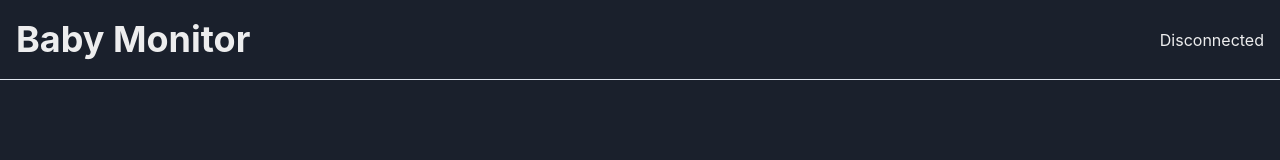
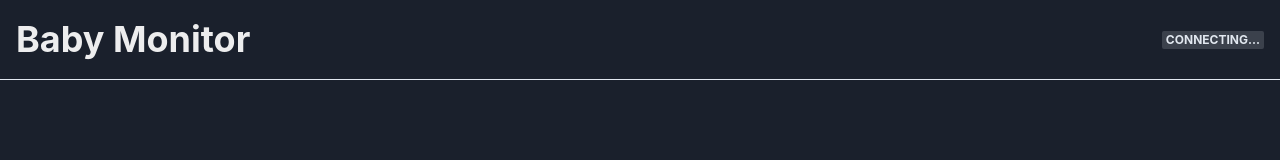
Before and after one commit to rynorris/monitor, a React (Create React App) app in the folder frontend/: page /broadcast in a window 1280 px wide. Shown: the top 160 px of the page. Built offline with nearby package versions, Linux system fonts and the light colour scheme; no server answers.

Commit message:
Improve status indicator

```diff
--- a/frontend/src/components/AppHeader.tsx
+++ b/frontend/src/components/AppHeader.tsx
@@ -1,11 +1,8 @@
-import { Flex, Heading, Spacer, Text } from "@chakra-ui/react";
+import { Flex, Heading, Spacer } from "@chakra-ui/react";
 import React from "react";
-import { selectConnected } from "../state/statusSlice";
-import { useAppSelector } from "../state/store";
+import { StatusIndicator } from "./StatusIndicator";
 
 export const AppHeader: React.FC = () => {
-    const connected = useAppSelector(selectConnected);
-
     return (
         <Flex
             width="100%"
@@ -18,7 +15,7 @@ export const AppHeader: React.FC = () => {
         >
             <Heading>Baby Monitor</Heading>
             <Spacer />
-            <Text>{connected ? "Connected" : "Disconnected"}</Text>
+            <StatusIndicator />
         </Flex>
     );
 };
--- /dev/null
+++ b/frontend/src/components/StatusIndicator.tsx
@@ -0,0 +1,12 @@
+import { Badge } from "@chakra-ui/react";
+import React from "react";
+import { selectConnected } from "../state/statusSlice";
+import { useAppSelector } from "../state/store";
+
+export const StatusIndicator: React.FC = () => {
+    const connected = useAppSelector(selectConnected);
+
+    return (
+        <Badge colorScheme={connected ? "green" : "gray"}>{connected ? "Connected" : "Connecting..."}</Badge>
+    )
+};
```
